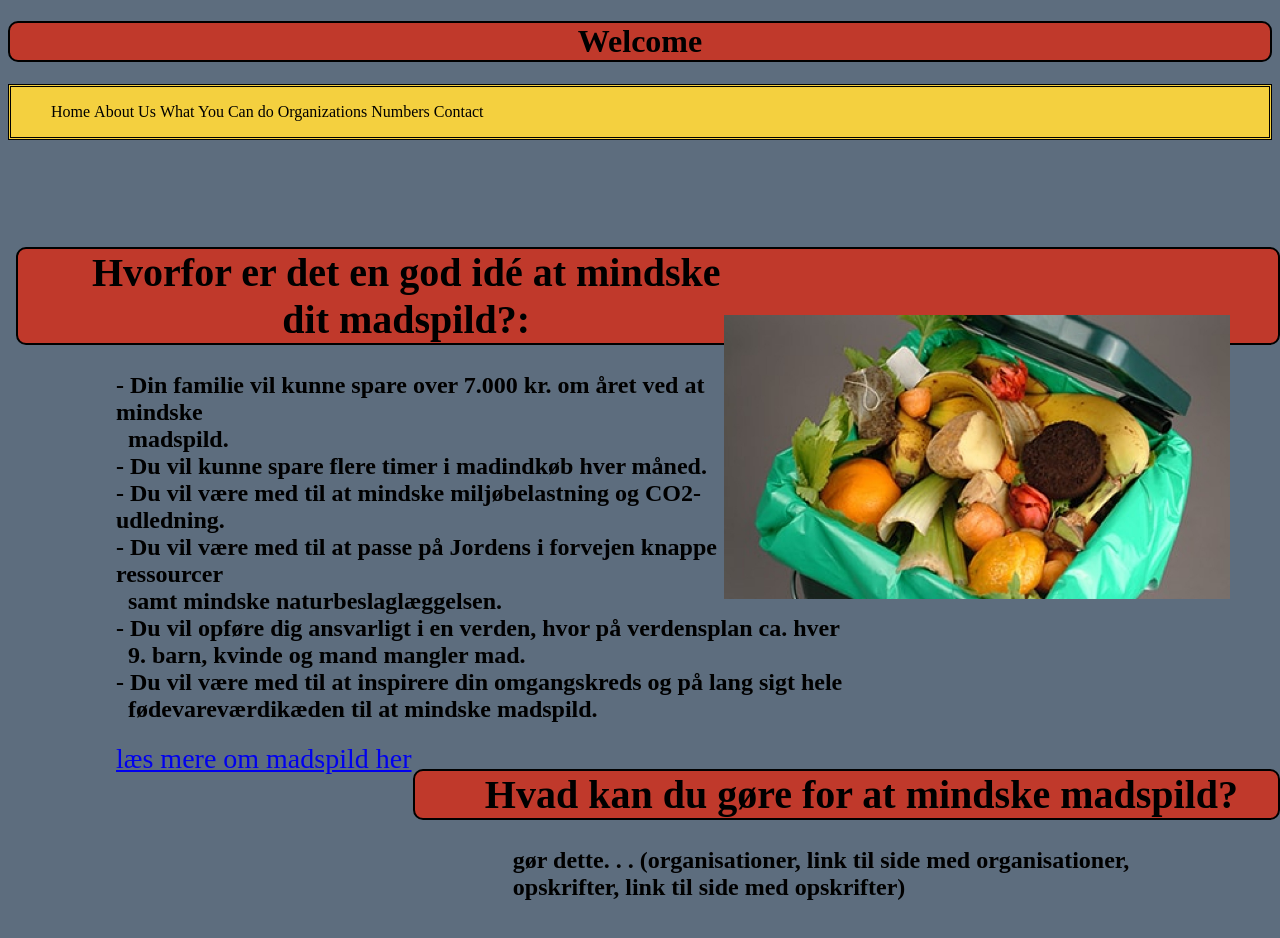
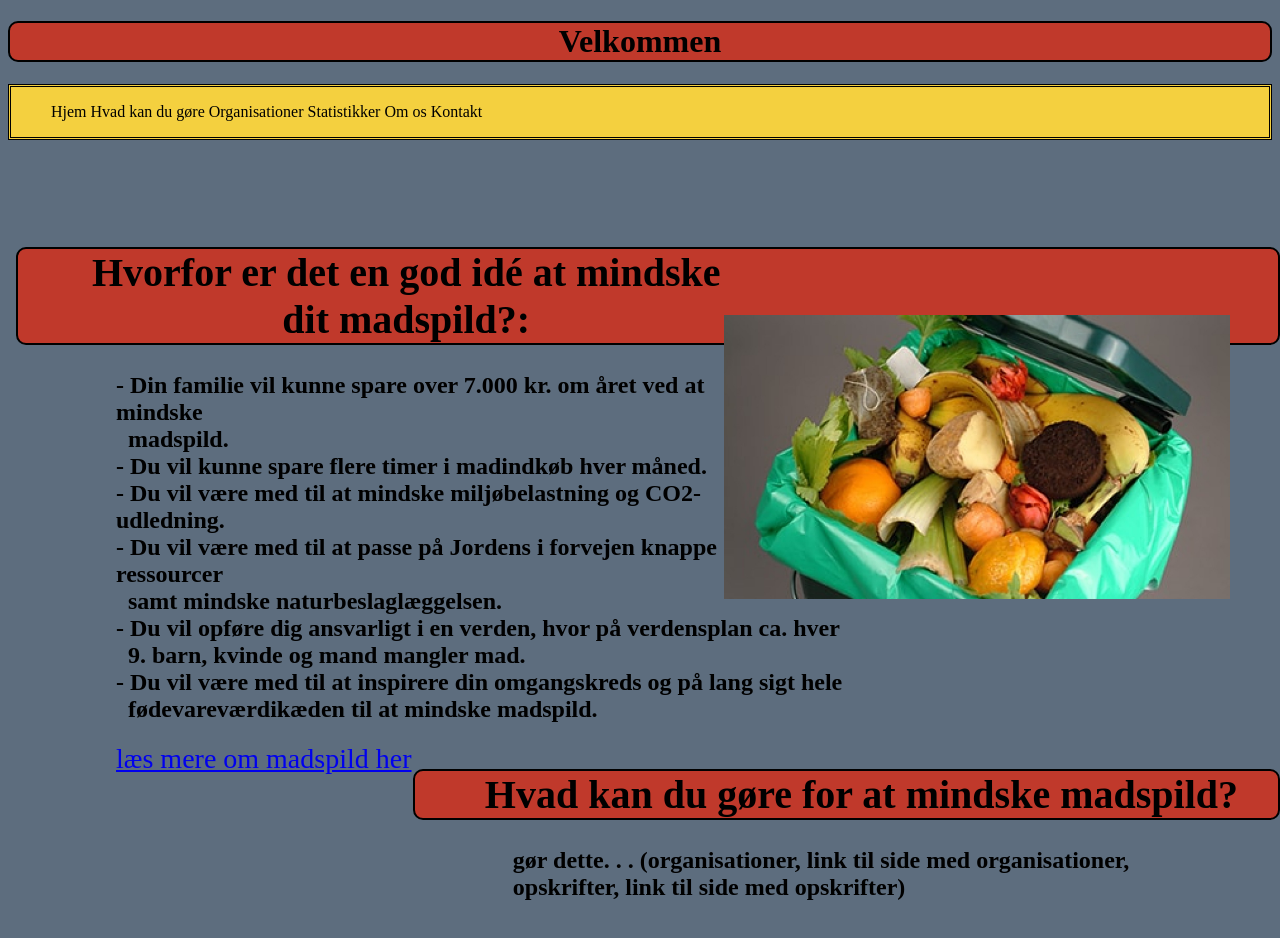
Before and after one commit to SimonGotfred/Projekt1_Gruppe7, a website built with webpack: page html/navigator.html in a window 1280 px wide. Built offline with nearby package versions, Linux system fonts and the light colour scheme.

Commit message:
Translated Navbar
- to Danish

```diff
--- a/html/navigator.html
+++ b/html/navigator.html
@@ -2,23 +2,23 @@
 <html lang="en">
 <head>
   <meta charset="UTF-8">
-  <title>Title</title>
+  <title>Mindsk Madspild</title>
   <link rel="stylesheet" href="../css/globalStyle.css">
 </head>
 <body>
 <div>
   <div>
-    <h1>Welcome</h1>
+    <h1>Velkommen</h1>
   </div>
   <div>
-    <nav id="navigation-bar">
+    <nav id="navigation-bar"> <!--  -->
       <ul>
-        <li style="display: inline"><a href="HomePage.html" target="iframeA">Home</a></li>
-        <li><a href="about.html" target="iframeA">About Us</a></li>
-        <li><a href="actions.html" target="iframeA">What You Can do</a></li>
-        <li><a href="organizations.html" target="iframeA">Organizations</a></li>
-        <li><a href="infomadspild.html" target="iframeA">Numbers</a></li>
-        <li><a href="contact.html" target="iframeA">Contact</a></li>
+        <li><a href="HomePage.html" target="iframeA">Hjem</a></li>
+        <li><a href="actions.html" target="iframeA">Hvad kan du gøre</a></li>
+        <li><a href="organizations.html" target="iframeA">Organisationer</a></li>
+        <li><a href="infomadspild.html" target="iframeA">Statistikker</a></li>
+        <li><a href="about.html" target="iframeA">Om os</a></li>
+        <li><a href="contact.html" target="iframeA">Kontakt</a></li>
       </ul>
     </nav>
   </div>
```
